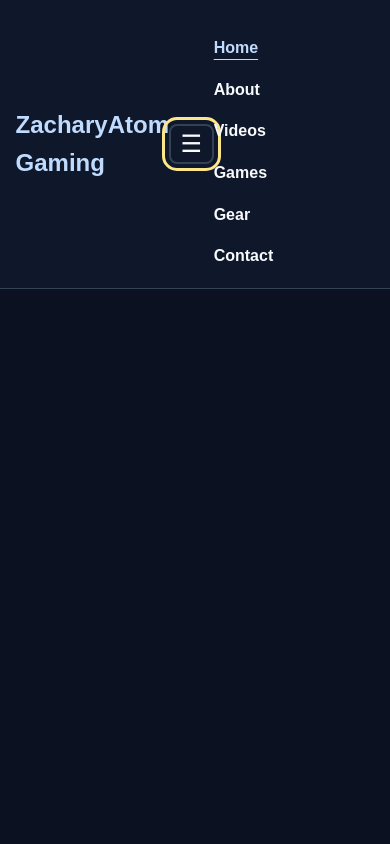
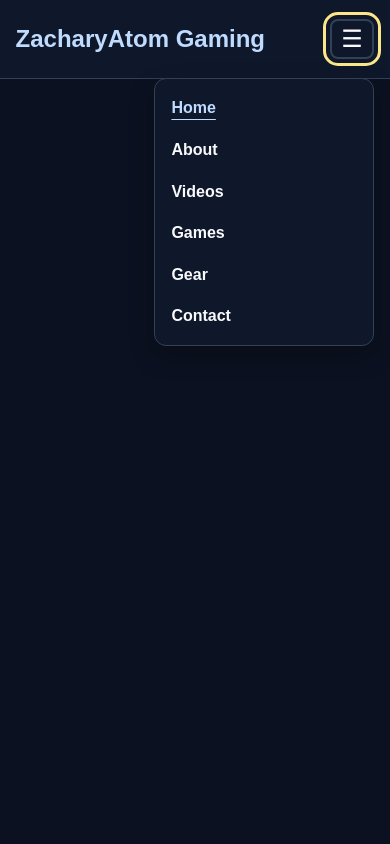
Before and after one commit to ZPennington-NWTC/final-project-portfolio, a plain HTML site: page index.html in a window 390 px wide. Both pictures are taken after a click on the button "Open Navigation". Shown: the top 844 px of the page. Drawn offline with Linux system fonts and the light colour scheme.

Commit message:
fix(nav): correct mobile navigation dropdown behavior

```diff
--- a/css/style.css
+++ b/css/style.css
@@ -409,19 +409,44 @@ textarea.error {
         width: 92%;
     }
 
-    .main-nav.show-nav {
-    display: block;
-        width: 100%;
-    }
-
-    .main-nav.show-nav ul {
-        flex-direction: column;
-        gap: 1rem;
-        margin-top: 1rem;
+    .nav-wrapper {
+        position: relative;
     }
 
     .menu-toggle {
         display: block;
+    }
+
+    .main-nav {
+        display: none;
+
+        position: absolute;
+        top: 100%;
+        right: 0;
+
+        width: 220px;
+
+        background-color: var(--bg-header);
+
+        border: 1px solid var(--border);
+        border-radius: 12px;
+
+        padding: 1rem;
+
+        box-shadow: var(--shadow);
+    }
+
+    .main-nav.show-nav {
+        display: block;
+    }
+
+    .main-nav ul {
+        flex-direction: column;
+        gap: 1rem;
+    }
+
+    .hero {
+        grid-template-columns: 1fr;
     }
 
     .hero-content h1,
@@ -436,7 +461,8 @@ textarea.error {
 
     .content-section,
     .intro-section,
-    .callout-section {
+    .callout-section,
+    .form-section {
         padding: 2rem;
     }
 
```
